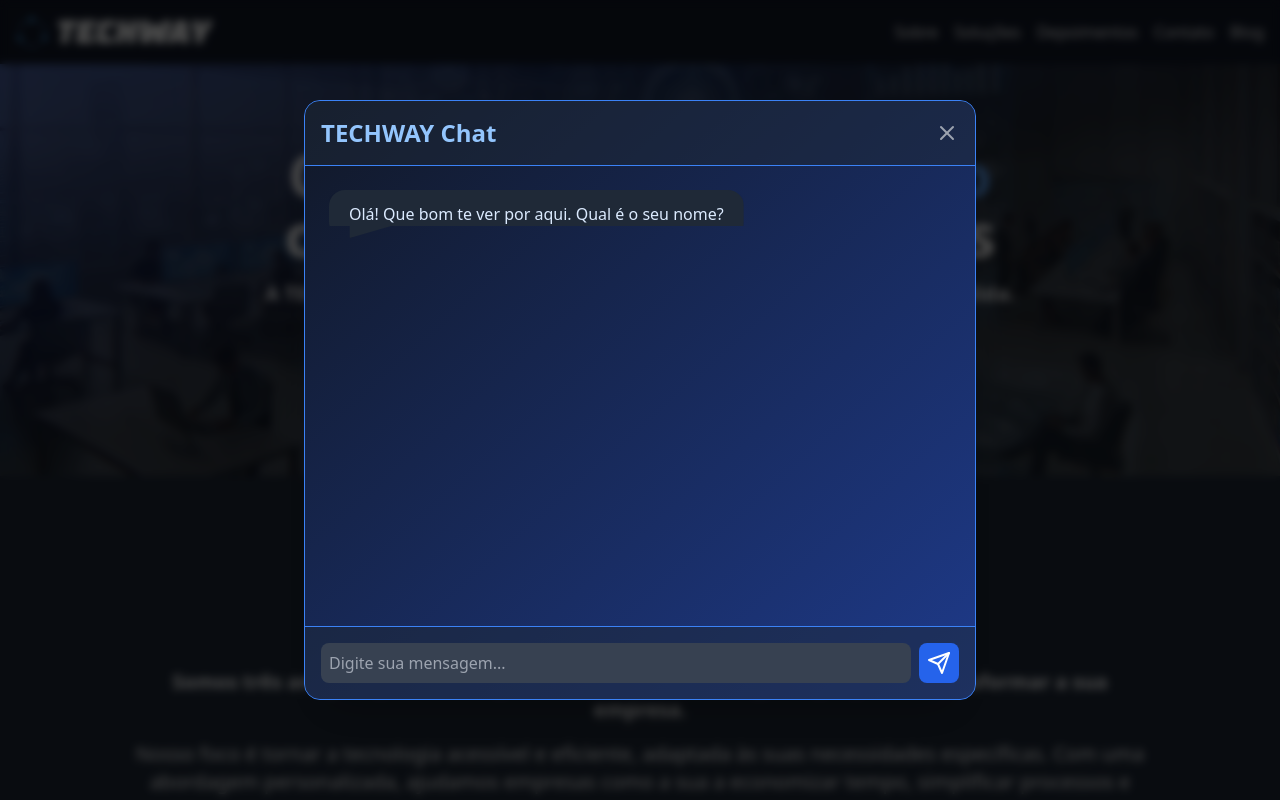
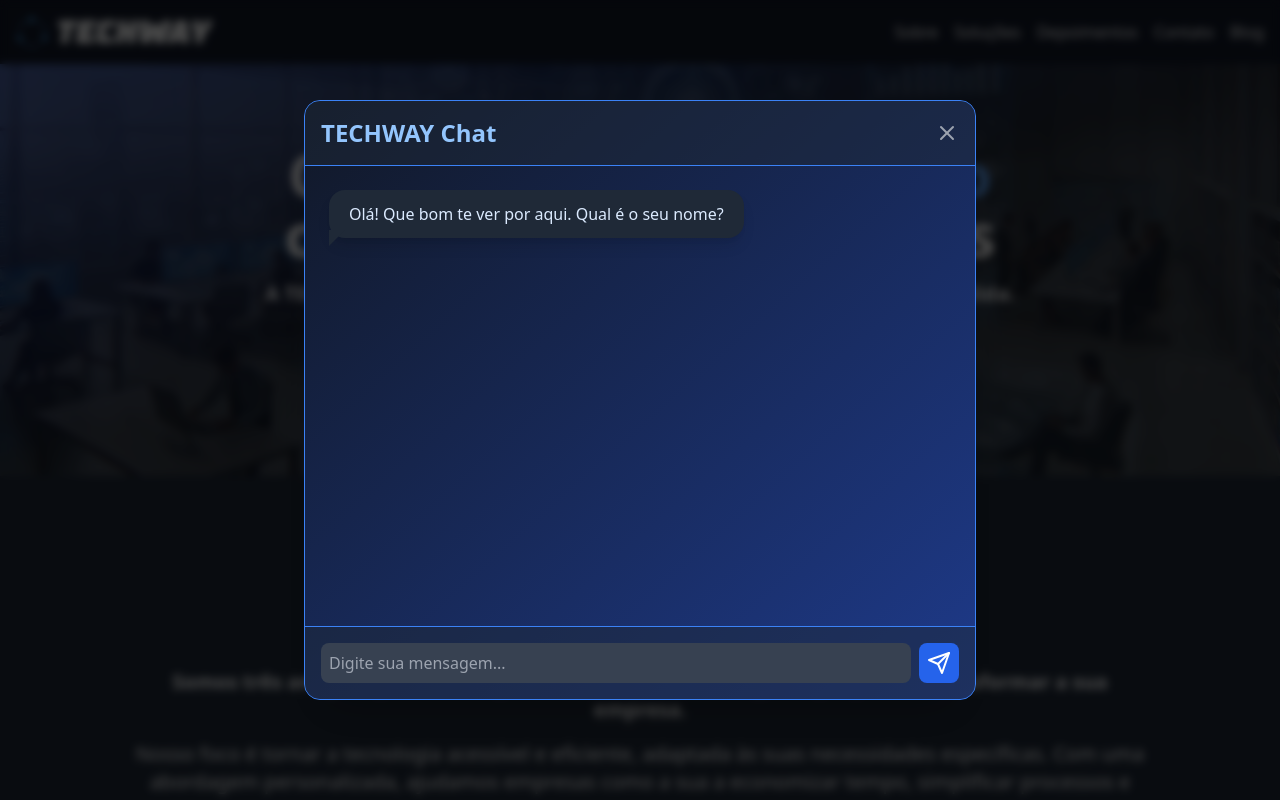
Before and after one commit to Techwayteam/techway-site, a Next.js app: page / in a window 1280 px wide. Both pictures are taken after a click on the button "Fale Conosco". Shown: the top 800 px of the page. Built offline with nearby package versions, Linux system fonts and the light colour scheme.

Commit message:
Update ContactChat.tsx

```diff
--- a/components/ContactChat.tsx
+++ b/components/ContactChat.tsx
@@ -13,17 +13,23 @@
         sender === 'user'
           ? 'bg-blue-600 text-white'
           : 'bg-gray-800 text-blue-100'
-      } shadow-lg`}
-      style={{
-        borderRadius: '1rem',
-        clipPath: sender === 'user'
-          ? 'polygon(0 0, 100% 0, 100% 75%, 95% 75%, 95% 100%, 85% 75%, 0 75%)'
-          : 'polygon(0 0, 100% 0, 100% 75%, 15% 75%, 5% 100%, 5% 75%, 0 75%)'
-      }}
-    >
+      } rounded-2xl shadow-lg max-w-[75%]`}
+      >
       <div className="px-2">
         {message}
       </div>
+      <div
+        className={`absolute w-4 h-4 ${
+          sender === 'user'
+            ? 'right-0 -bottom-2 bg-blue-600'
+            : 'left-0 -bottom-2 bg-gray-800'
+        }`}
+        style={{
+          clipPath: sender === 'user'
+            ? 'polygon(0 0, 100% 0, 100% 100%)'
+            : 'polygon(0 0, 100% 0, 0 100%)'
+        }}
+      />
     </div>
   </div>
 );
```
